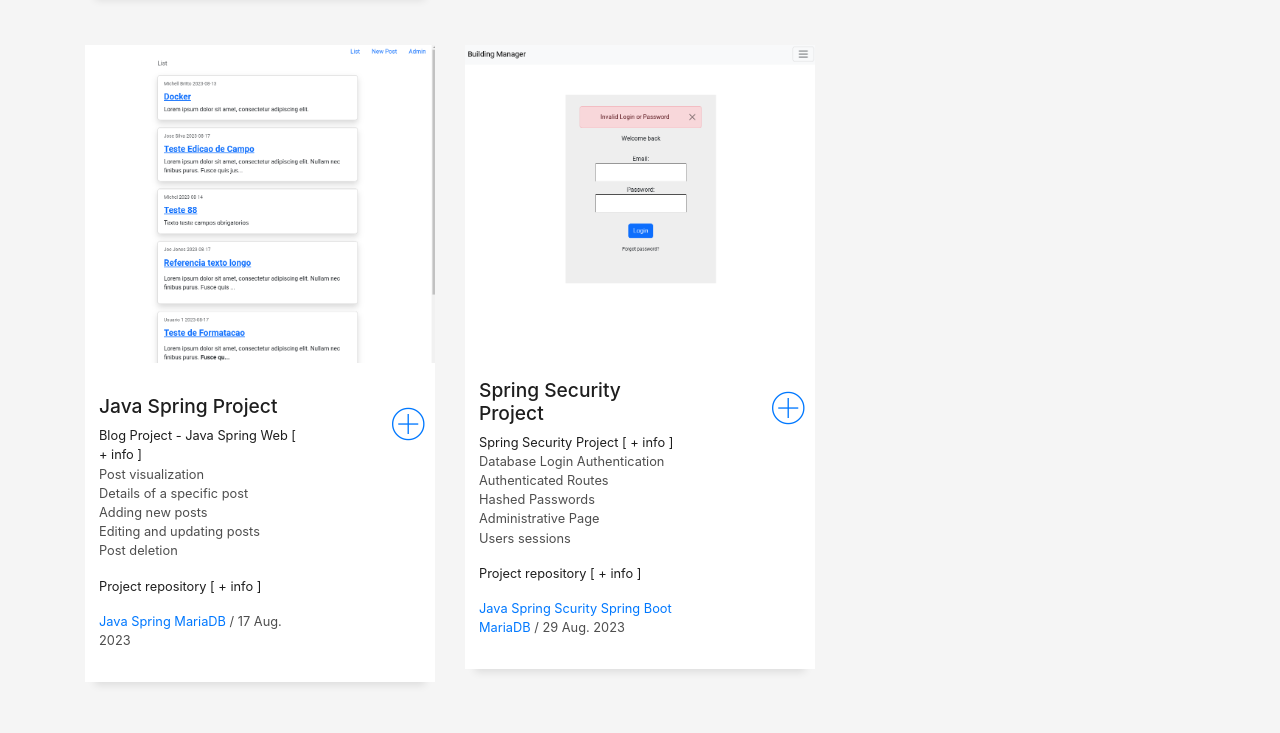
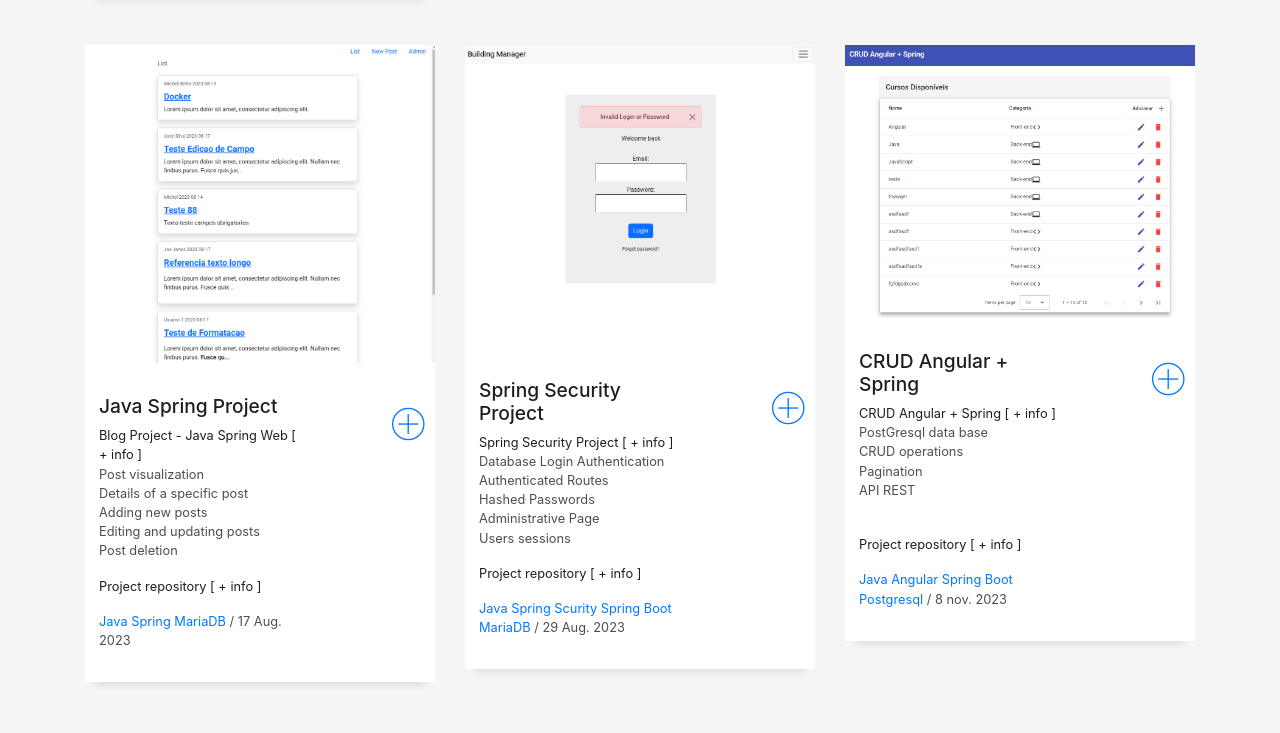
Before and after one commit to mbraga2023/portfolio2, a plain HTML site: page index.html in a window 1280 px wide. Shown: the part 2438-3171 px from the top of the page. Drawn offline with nearby package versions, Linux system fonts and the light colour scheme; a script that the page names is missing; files whose address does not match are found by name.

Commit message:
update portfolio

```diff
--- a/index.html
+++ b/index.html
@@ -437,7 +437,58 @@
 
 
           </div>
+          <div class="col-md-4">
+            <div class="work-box">
+              <a href="img/7/work-1.png" data-lightbox="gallery-6">
+                <div class="work-img">
+                  <img src="img/7/work-1.png" alt="" class="img-fluid">
+                </div>
+              </a>
+              <a href="img/7/work-3.png" data-lightbox="gallery-6"></a>
+              <a href="img/7/work-2.png" data-lightbox="gallery-6"></a>
+              <div class="work-content">
+                <div class="row">
+                  <div class="col-sm-8">
+                    <h2 class="w-title">CRUD Angular + Spring</h2>
+                    <div class="w-more">
+                      <p>
+                        <span> <a href="https://github.com/mbraga2023/CRUD-Angular-Spring/">
+                            CRUD Angular + Spring [ + info ]</a></span><br>
+                            PostGresql data base<br>
+                            CRUD operations<br>
+                            Pagination<br>
+                            API REST<br>
+                            <br>
+                      </p>
+
+                      <p>
+                        <span> <a href="https://github.com/mbraga2023/CRUD-Angular-Spring/">Project
+                            repository [ + info ]</a></span>
+                      </p>
+                      <p>
+                        <span class="w-ctegory">Java</span>
+                        <span class="w-ctegory">Angular</span>
+                        <span class="w-ctegory">Spring Boot</span>
+                        <span class="w-ctegory">Postgresql</span> /
+                        <span class="w-date">8 nov. 2023</span>
+                      </p>
+                    </div>
+                  </div>
+                  <div class="col-sm-4">
+                    <div class="w-like">
+                      <span class="ion-ios-plus-outline"></span>
+                    </div>
+                  </div>
+                </div>
+              </div>
+              </a>
+            </div>
+
+
+
+          </div>
         </tr>
+
       </div>
     </div>
   </section>
@@ -588,9 +639,9 @@
                   </div>
                   <div class="socials">
                     <ul>
+                      <li><a href="https://www.linkedin.com/in/michel-braga/"><span class="ico-circle"><i
+                              class="ion-social-linkedin"></i></span></a></li>
                       <li><a href="https://www.instagram.com/mdb2023"><span class="ico-circle"><i
-                              class="ion-social-linkedin"></i></span></a></li>
-                      <li><a href="https://www.linkedin.com/in/michel-braga/"><span class="ico-circle"><i
                               class="ion-social-instagram"></i></span></a></li>
                       <li><a href="https://github.com/mbraga2023"><span class="ico-circle"><i
                               class="ion-social-github"></i></span></a></li>
```
Also changed, not shown: img/7/work-1.png (added), img/7/work-2.png (added), img/7/work-3.png (added).
